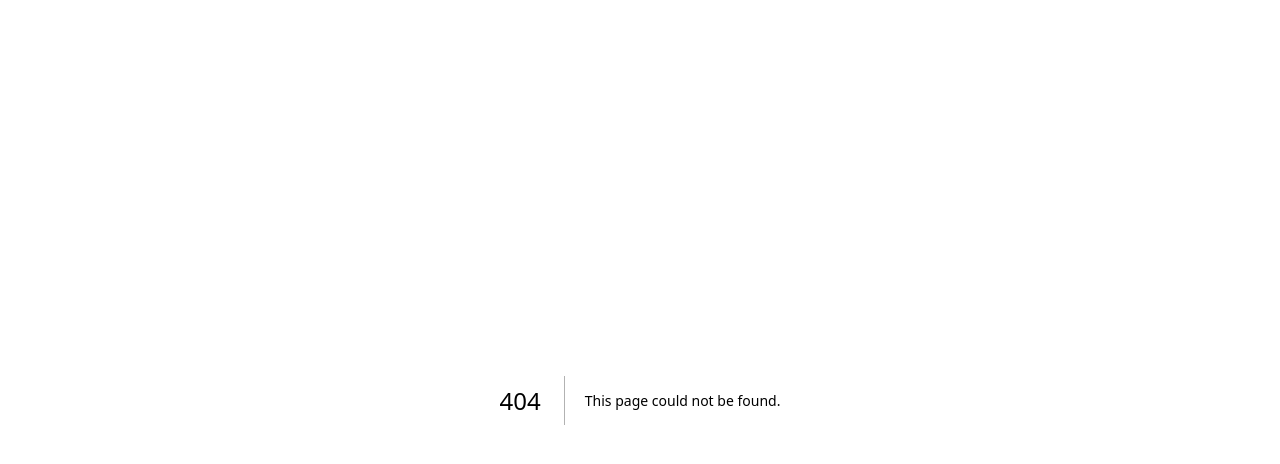
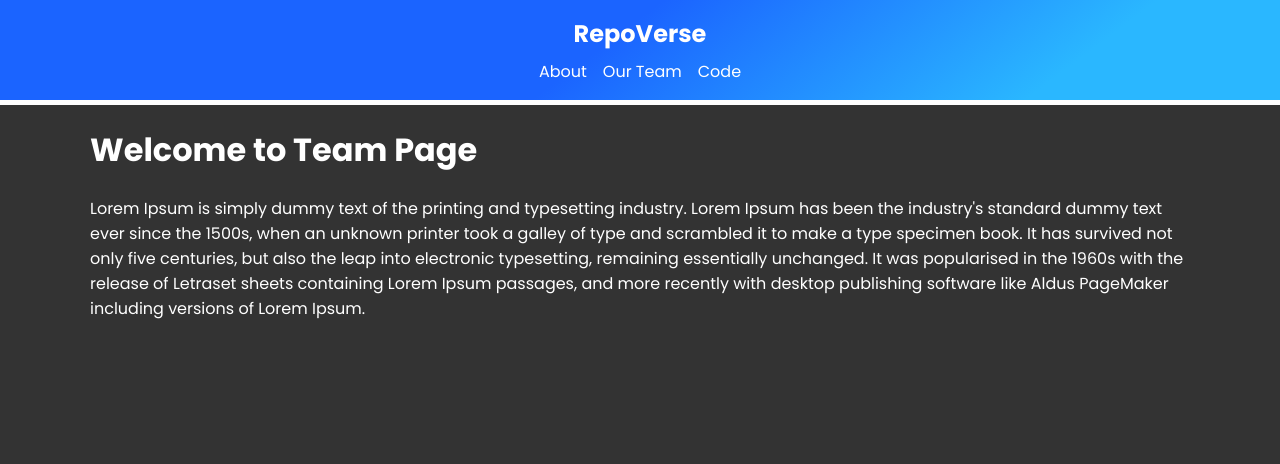
Before and after one commit to majid-2002/next_13_crash, a Next.js app: page /about/team in a window 1280 px wide. Before the commit this address had no page. Shown: the top 464 px of the page. Built offline with nearby package versions, Linux system fonts and the light colour scheme.

Commit message:
added header, pages: home, about, team

```diff
--- /dev/null
+++ b/app/about/team/page.jsx
@@ -0,0 +1,22 @@
+import React from "react";
+
+const Team = () => {
+  return (
+    <div>
+      <h1>Welcome to Team Page</h1>
+      <p>
+        Lorem Ipsum is simply dummy text of the printing and typesetting
+        industry. Lorem Ipsum has been the industry's standard dummy text ever
+        since the 1500s, when an unknown printer took a galley of type and
+        scrambled it to make a type specimen book. It has survived not only five
+        centuries, but also the leap into electronic typesetting, remaining
+        essentially unchanged. It was popularised in the 1960s with the release
+        of Letraset sheets containing Lorem Ipsum passages, and more recently
+        with desktop publishing software like Aldus PageMaker including versions
+        of Lorem Ipsum.
+      </p>
+    </div>
+  );
+};
+
+export default Team;
--- /dev/null
+++ b/app/components/Header.jsx
@@ -0,0 +1,19 @@
+import Link from "next/link";
+import React from "react";
+
+export const Header = () => {
+  return (
+    <header className="header">
+      <div className="container">
+        <div className="logo">
+          <Link href="/">RepoVerse</Link>
+        </div>
+        <div className="links">
+          <Link href="/about">About</Link>
+          <Link href="/about/team">Our Team</Link>
+          <Link href="/code/repos">Code</Link>
+        </div>
+      </div>
+    </header>
+  );
+};
--- a/app/globals.css
+++ b/app/globals.css
@@ -1,107 +1,239 @@
 :root {
-  --max-width: 1100px;
-  --border-radius: 12px;
-  --font-mono: ui-monospace, Menlo, Monaco, 'Cascadia Mono', 'Segoe UI Mono',
-    'Roboto Mono', 'Oxygen Mono', 'Ubuntu Monospace', 'Source Code Pro',
-    'Fira Mono', 'Droid Sans Mono', 'Courier New', monospace;
-
-  --foreground-rgb: 0, 0, 0;
-  --background-start-rgb: 214, 219, 220;
-  --background-end-rgb: 255, 255, 255;
-
-  --primary-glow: conic-gradient(
-    from 180deg at 50% 50%,
-    #16abff33 0deg,
-    #0885ff33 55deg,
-    #54d6ff33 120deg,
-    #0071ff33 160deg,
-    transparent 360deg
-  );
-  --secondary-glow: radial-gradient(
-    rgba(255, 255, 255, 1),
-    rgba(255, 255, 255, 0)
-  );
-
-  --tile-start-rgb: 239, 245, 249;
-  --tile-end-rgb: 228, 232, 233;
-  --tile-border: conic-gradient(
-    #00000080,
-    #00000040,
-    #00000030,
-    #00000020,
-    #00000010,
-    #00000010,
-    #00000080
-  );
-
-  --callout-rgb: 238, 240, 241;
-  --callout-border-rgb: 172, 175, 176;
-  --card-rgb: 180, 185, 188;
-  --card-border-rgb: 131, 134, 135;
-}
-
-@media (prefers-color-scheme: dark) {
-  :root {
-    --foreground-rgb: 255, 255, 255;
-    --background-start-rgb: 0, 0, 0;
-    --background-end-rgb: 0, 0, 0;
-
-    --primary-glow: radial-gradient(rgba(1, 65, 255, 0.4), rgba(1, 65, 255, 0));
-    --secondary-glow: linear-gradient(
-      to bottom right,
-      rgba(1, 65, 255, 0),
-      rgba(1, 65, 255, 0),
-      rgba(1, 65, 255, 0.3)
-    );
-
-    --tile-start-rgb: 2, 13, 46;
-    --tile-end-rgb: 2, 5, 19;
-    --tile-border: conic-gradient(
-      #ffffff80,
-      #ffffff40,
-      #ffffff30,
-      #ffffff20,
-      #ffffff10,
-      #ffffff10,
-      #ffffff80
-    );
-
-    --callout-rgb: 20, 20, 20;
-    --callout-border-rgb: 108, 108, 108;
-    --card-rgb: 100, 100, 100;
-    --card-border-rgb: 200, 200, 200;
-  }
-}
-
-* {
-  box-sizing: border-box;
-  padding: 0;
-  margin: 0;
+  --primary-color: #0070f3;
 }
 
 html,
 body {
-  max-width: 100vw;
-  overflow-x: hidden;
+  margin: 0;
+  padding: 0;
+  font-size: 16px;
+  background-color: #333;
+  color: #fff;
 }
 
-body {
-  color: rgb(var(--foreground-rgb));
-  background: linear-gradient(
-      to bottom,
-      transparent,
-      rgb(var(--background-end-rgb))
-    )
-    rgb(var(--background-start-rgb));
+.container {
+  max-width: 1100px;
+  margin: 0 auto;
+  padding: 0 1rem;
 }
 
-a {
-  color: inherit;
+.btn {
+  display: inline-block;
+  background-color: var(--primary-color);
+  color: #fff;
+  padding: 0.5rem 1rem;
+  border: none;
+  border-radius: 4px;
+  font-size: 1rem;
+  cursor: pointer;
   text-decoration: none;
 }
 
-@media (prefers-color-scheme: dark) {
-  html {
-    color-scheme: dark;
+.btn:hover {
+  background-color: #0058b7;
+  color: #fff;
+}
+
+.btn-back {
+  display: inline-block;
+  background-color: #f4f4f4;
+  color: #333;
+  padding: 0.5rem 1rem;
+  border: none;
+  border-radius: 4px;
+  font-size: 0.8rem;
+  cursor: pointer;
+  text-decoration: none;
+  margin-bottom: 1.3rem;
+}
+
+.header {
+  display: flex;
+  justify-content: center;
+  align-items: center;
+  background: rgb(42, 183, 255);
+  background: linear-gradient(323deg, rgba(42, 183, 255, 1) 18%, rgba(27, 100, 255, 1) 53%);
+  color: #fff;
+  padding: 1rem;
+  border-bottom: 5px solid #fff;
+}
+
+.logo {
+  text-align: center;
+  margin-bottom: 0.5rem;
+}
+
+.logo a {
+  font-size: 1.5rem;
+  font-weight: bold;
+  color: #fff;
+  text-decoration: none;
+}
+
+.links a {
+  margin: 0 0.5rem 0 0.5rem;
+  color: #fff;
+  text-decoration: none;
+}
+
+.links a:hover {
+  text-decoration: underline;
+}
+
+.search-form {
+  display: flex;
+  align-items: center;
+}
+
+.search-input {
+  flex-grow: 1;
+  padding: 0.8rem;
+  border: 0;
+  border-radius: 4px;
+  font-size: 1rem;
+}
+
+.search-button {
+  padding: 0.7rem 1rem;
+  margin-left: 0.5rem;
+  background-color: var(--primary-color);
+  color: #fff;
+  border: none;
+  border-radius: 4px;
+  font-size: 1rem;
+  cursor: pointer;
+}
+
+.search-button:hover {
+  background-color: #0058b7;
+}
+
+.search-input:focus,
+.search-button:focus {
+  outline: none;
+  border-color: var(--primary-color);
+  box-shadow: 0 0 0 2px rgba(0, 112, 243, 0.2);
+}
+
+.repos-container {
+  max-width: 800px;
+  margin: 0 auto;
+  padding: 2rem 0;
+}
+
+.repo-list {
+  list-style: none;
+  margin: 0;
+  padding: 0;
+}
+
+.repo-list li {
+  margin: 2rem 0;
+}
+
+.repo-list a {
+  display: block;
+  background-color: #fff;
+  color: #333;
+  padding: 1rem;
+  border-radius: 4px;
+  text-decoration: none;
+  box-shadow: 0 2px 4px rgba(0, 0, 0, 0.1);
+  transition: all 0.3s ease-in-out;
+}
+
+.repo-list a:hover {
+  transform: translateY(-5px);
+  box-shadow: 0 5px 10px rgba(0, 0, 0, 0.2);
+}
+
+.repo-list h3 {
+  margin: 0;
+  font-size: 1.5rem;
+}
+
+.repo-list p {
+  margin: 0;
+  color: #666;
+  font-size: 1.2rem;
+}
+
+.repo-details {
+  display: flex;
+  justify-content: space-between;
+  margin-top: 1rem;
+  color: #999;
+}
+
+.repo-details span {
+  display: flex;
+  align-items: center;
+}
+
+.repo-details svg {
+  margin-right: 0.5rem;
+}
+
+.loader {
+  display: flex;
+  justify-content: center;
+  align-items: center;
+  height: 100vh;
+}
+
+.spinner {
+  border: 4px solid rgba(0, 0, 0, 0.1);
+  border-left-color: blue;
+  border-radius: 50%;
+  width: 40px;
+  height: 40px;
+  animation: spin 1s linear infinite;
+}
+
+.card {
+  border: 1px solid #ccc;
+  border-radius: 4px;
+  padding: 1rem;
+  margin: 1rem;
+
+  background-color: #fff;
+  color: #333;
+}
+
+.card h2 {
+  font-size: 1.5rem;
+  margin-top: 0;
+}
+
+.card .card-content {
+  margin-top: 1rem;
+}
+
+.card .card-stats {
+  display: flex;
+  margin: 1rem 0;
+}
+
+.card .card-stat {
+  display: flex;
+  align-items: center;
+  margin-right: 1rem;
+}
+
+.card .card-stat svg {
+  margin-right: 0.5rem;
+}
+
+.card .card-stat span {
+  font-size: 0.9rem;
+}
+
+.courses .card h2 {
+  margin-bottom: 0;
+}
+
+@keyframes spin {
+  to {
+    transform: rotate(360deg);
   }
 }
--- a/app/layout.js
+++ b/app/layout.js
@@ -1,17 +1,25 @@
-import './globals.css'
-import { Inter } from 'next/font/google'
+import "./globals.css";
+import { Poppins } from "next/font/google";
+import { Header } from "./components/Header";
 
-const inter = Inter({ subsets: ['latin'] })
+const poppins = Poppins({
+  subsets: ["latin"],
+  weight: ["400", "700"],
+});
 
 export const metadata = {
-  title: 'Create Next App',
-  description: 'Generated by create next app',
-}
+  title: "RepoVerse",
+  description: "A course collection site",
+  keywords: "course, collection, repo, github, git, gitlab, bitbucket",
+};
 
 export default function RootLayout({ children }) {
   return (
     <html lang="en">
-      <body className={inter.className}>{children}</body>
+      <body className={poppins.className}>
+        <Header />
+        <main className="container">{children}</main>
+      </body>
     </html>
-  )
+  );
 }
```
Also changed, not shown: app/about/page.jsx (added, +22 -0 lines), app/page.js (+19 -91 lines).
